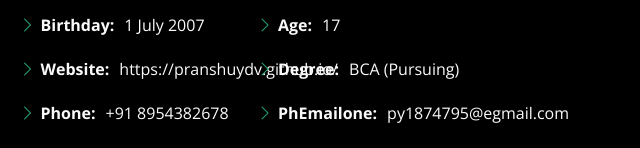
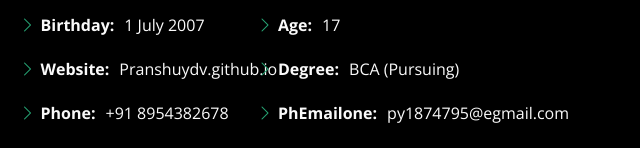
Before and after one commit to Pranshuydv/Pranshuydv.github.io, a plain HTML site: page about.html in a window 1280 px wide. Shown: the part 633-781 px from the top of the page, 585-1225 px from the left. Drawn offline with nearby package versions, Linux system fonts and the light colour scheme.

Commit message:
update link

```diff
--- a/about.html
+++ b/about.html
@@ -114,7 +114,7 @@
                 <ul>
                   <li><i class="bi bi-chevron-right"></i> <strong>Birthday:</strong> <span>1 July 2007</span></li>
                   <li><i class="bi bi-chevron-right"></i> <strong>Website:</strong>
-                    <span>https://pranshuydv.github.io/</span>
+                    <span>Pranshuydv.github.io</span>
                   </li>
                   <li><i class="bi bi-chevron-right"></i> <strong>Phone:</strong> <span>+91 8954382678</span></li>
                   <li><i class="bi bi-chevron-right"></i> <strong>City:</strong> <span>Block A Rohini, Delhi</span></li>
```
